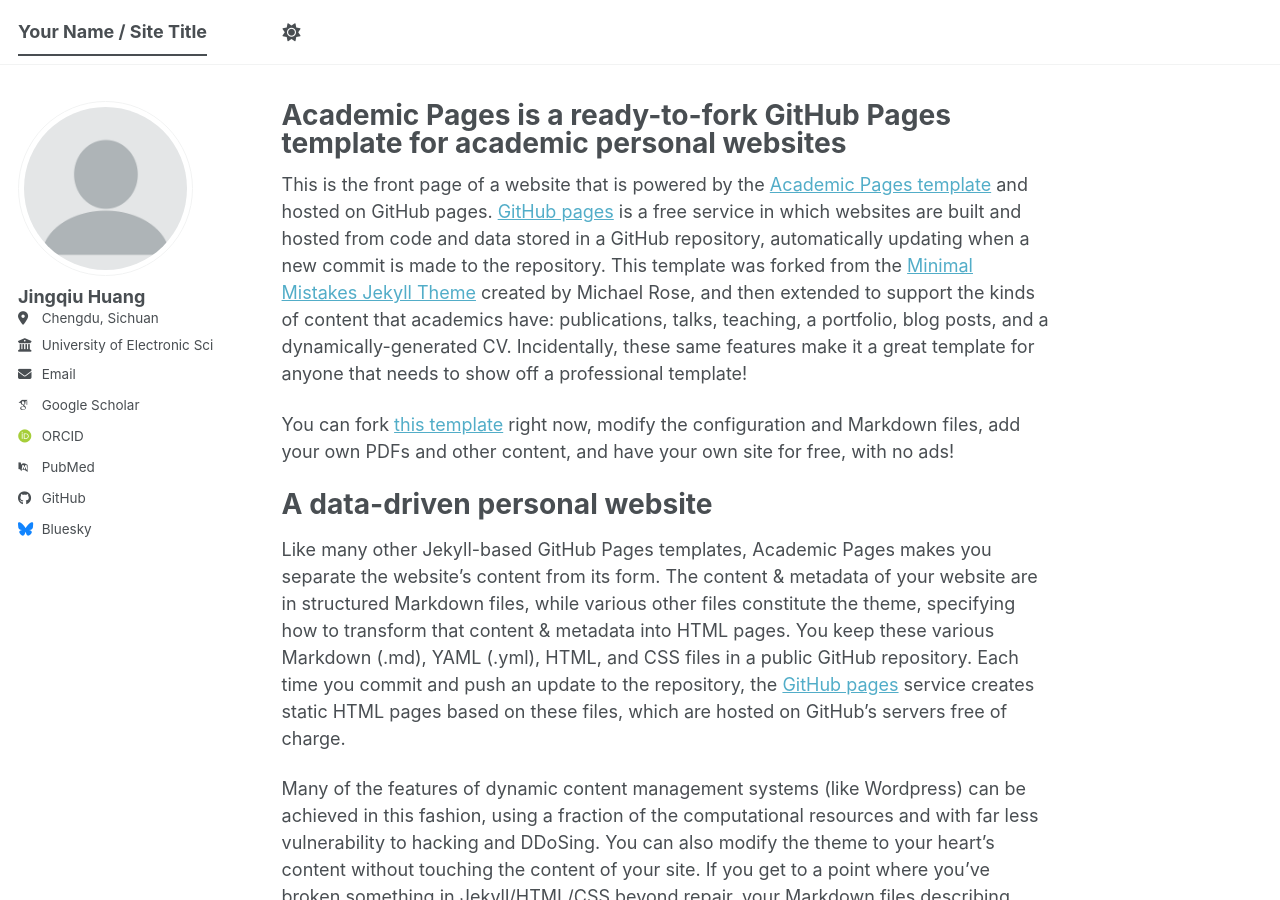
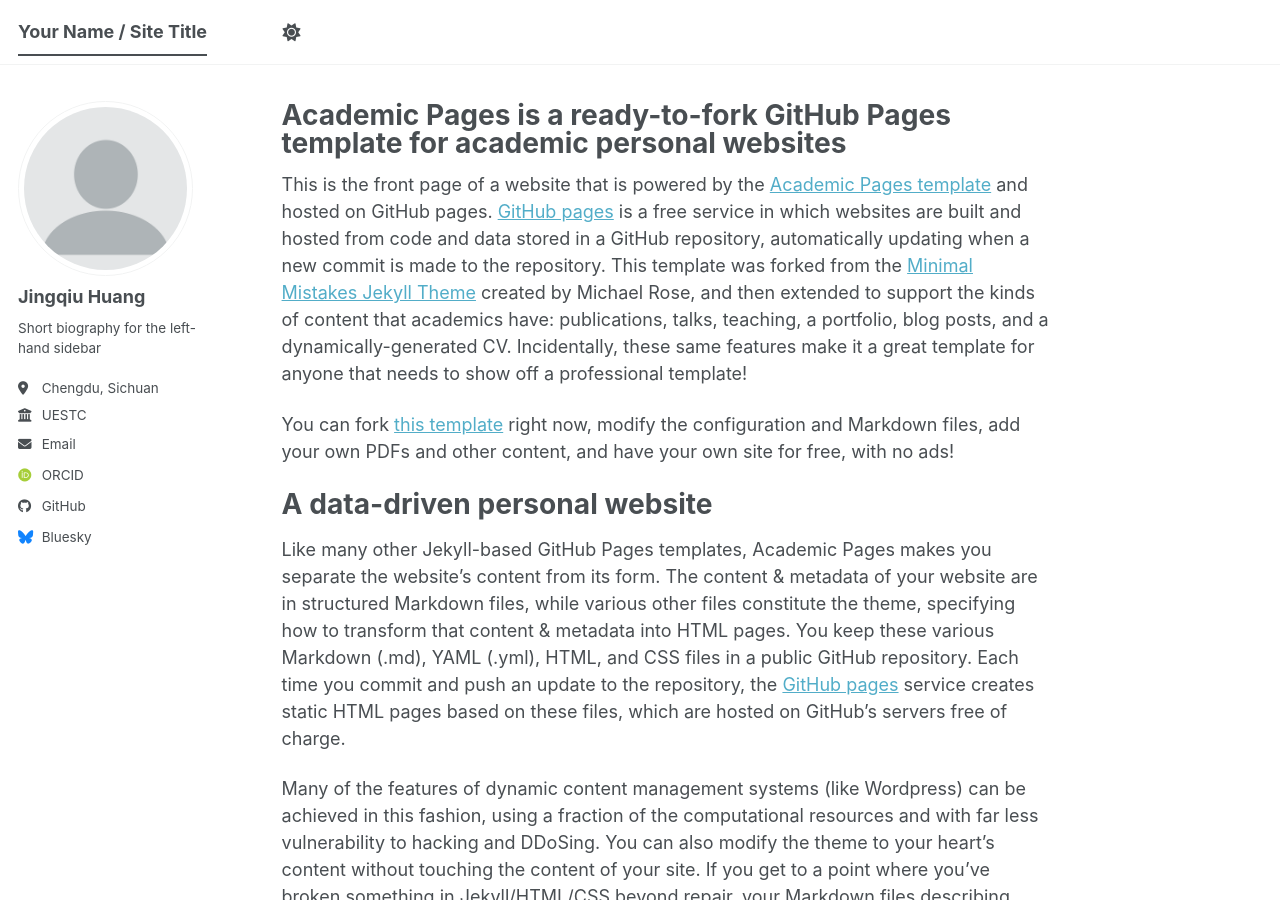
Before and after one commit to zhenlu1936/zhenlu1936.github.io, a Jekyll site: the page built from _pages/about.md, in a window 1280 px wide and 900 px high. Built offline with Jekyll 4.4.1, drawn with Linux system fonts in a browser that asks for light colours; some web fonts are replaced; a script bundle is joined from its source files by our own code; library files that are not in the unit come from our copies.

Commit message:
Basic updates

```diff
--- a/_config.yml
+++ b/_config.yml
@@ -26,22 +26,22 @@
   avatar           : "profile.png"
   name             : "Jingqiu Huang"
   pronouns         : # example: "she/her"
-  # bio              : "Short biography for the left-hand sidebar"
+  bio              : "Short biography for the left-hand sidebar"
   location         : "Chengdu, Sichuan"
-  employer         : "University of Electronic Science and Technology of China"
-  # uri              : # URL
+  employer         : "UESTC"
+  uri              : # URL
   email            : "mirrorakihuang@gmail.com"
 
   # Academic websites
   academia         : # URL
   arxiv            : # URL - Update with the correct link to your profile
-  googlescholar    : "https://scholar.google.com/citations?user=PS_CX0AAAAAJ"
+  # googlescholar    : "https://scholar.google.com/citations?user=PS_CX0AAAAAJ"
   inspire-hep      : # URL
   impactstory      : # URL
   orcid            : "https://orcid.org/yourorcidurl"
   semantic         : # URL
   ssrn             : # URL
-  pubmed           : "https://www.ncbi.nlm.nih.gov/pubmed/?term=john+snow"
+  # pubmed           : "https://www.ncbi.nlm.nih.gov/pubmed/?term=john+snow"
   researchgate     : # URL
   scopus           : # URL
   zotero           : # URL
```
